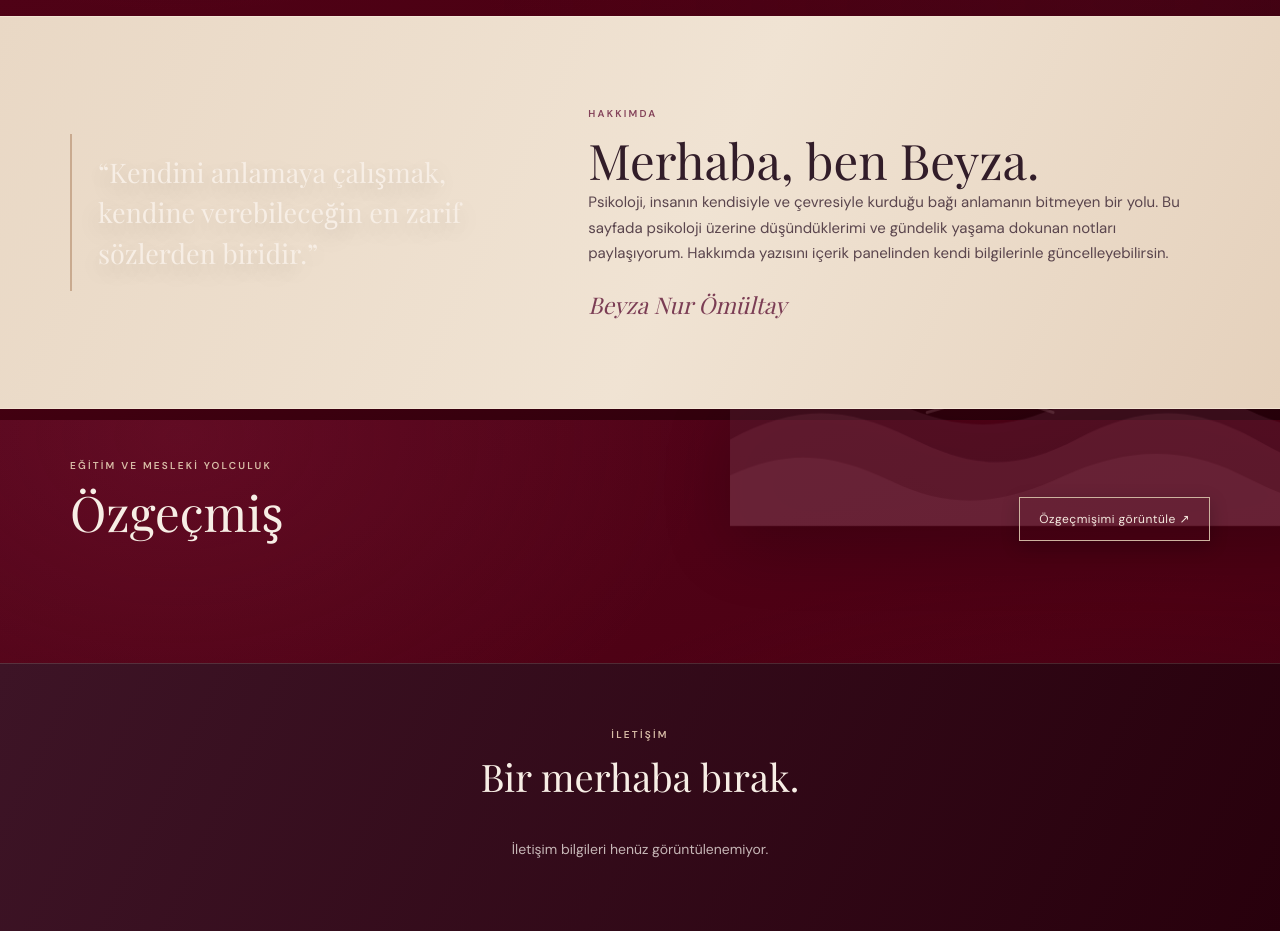
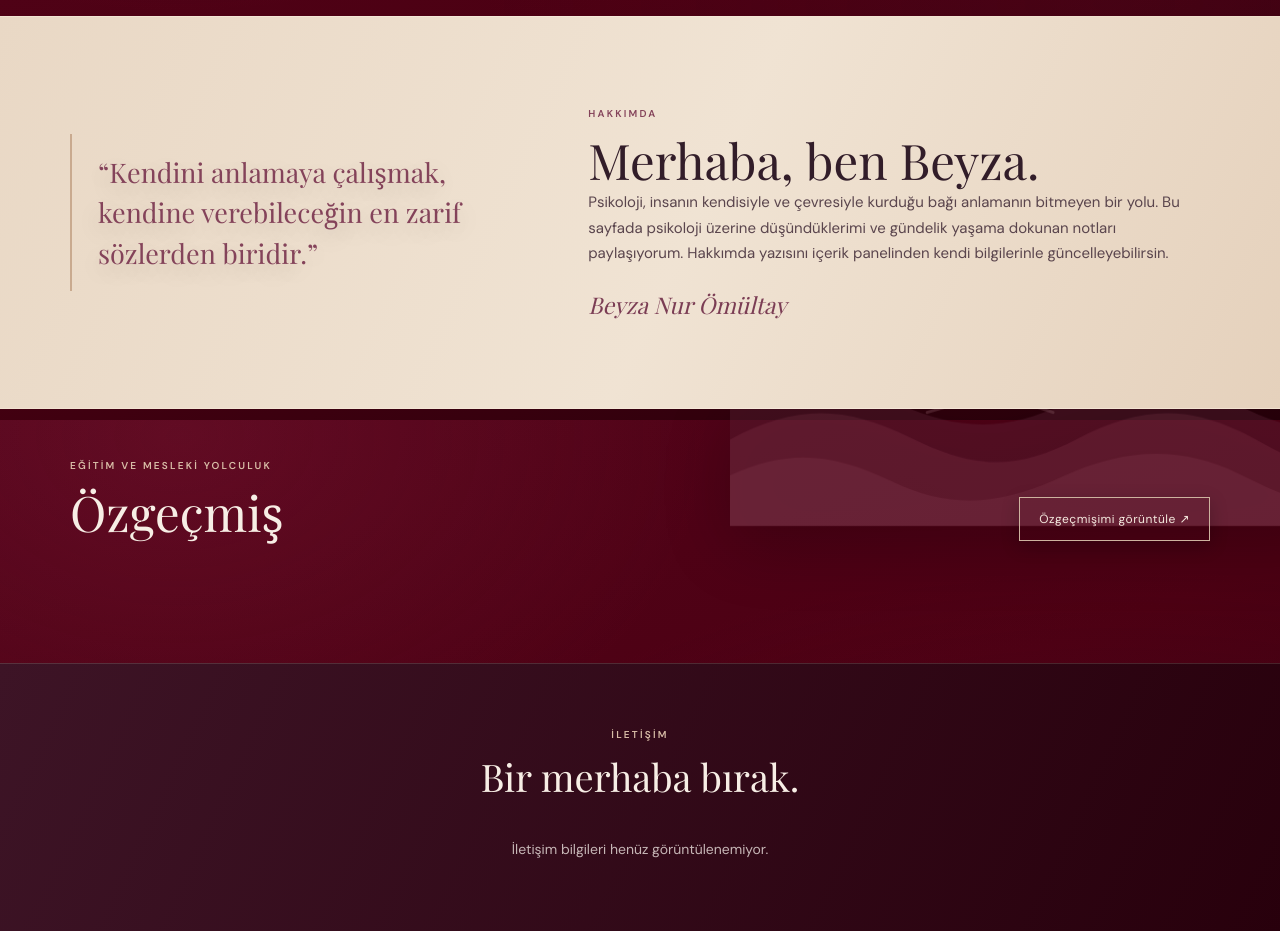
Before and after one commit to oguzhansurer/BlogPage, a plain HTML site: page index.html in a window 1280 px wide. Shown: the part 1980-2911 px from the top of the page. Drawn offline with nearby package versions, Linux system fonts and the light colour scheme; no server answers.

Commit message:
Match about quote to heading color

```diff
--- a/site.css
+++ b/site.css
@@ -207,3 +207,6 @@ body{background:radial-gradient(ellipse at 14% 2%,rgba(143,35,65,.24),transparen
 @media(max-width:760px){.short-teaser-inner{align-items:flex-start;flex-direction:column;padding:24px}.short-page{padding-top:34px}.short-cards .short-card{min-height:210px}}
 
 .article-list-cta{display:flex;justify-content:center;margin-top:28px}.all-articles-page{min-height:72vh;padding:48px 0 92px}.all-articles-page h1{font:clamp(42px,6vw,64px)/1.1 var(--serif);font-weight:400;margin:14px 0}.all-articles-intro{max-width:620px;color:var(--muted);margin:0 0 36px;line-height:1.8}.article-empty{grid-column:1/-1;padding:30px;border:1px solid var(--line);background:rgba(255,245,241,.035);color:var(--muted)}
+
+/* Match the about quote to its adjacent label. */
+.about .quote{color:#84435a}
```
